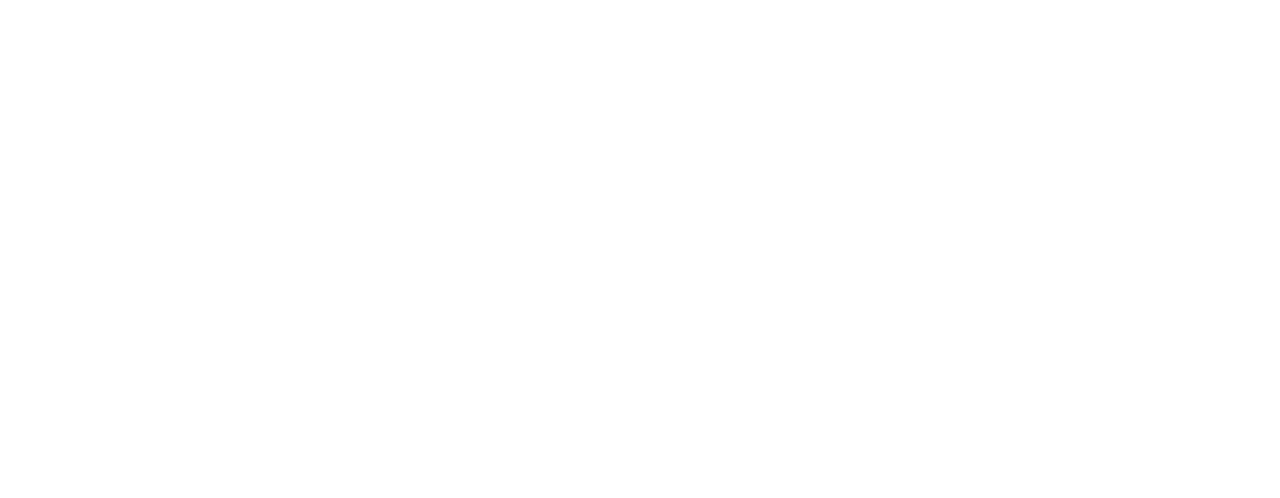
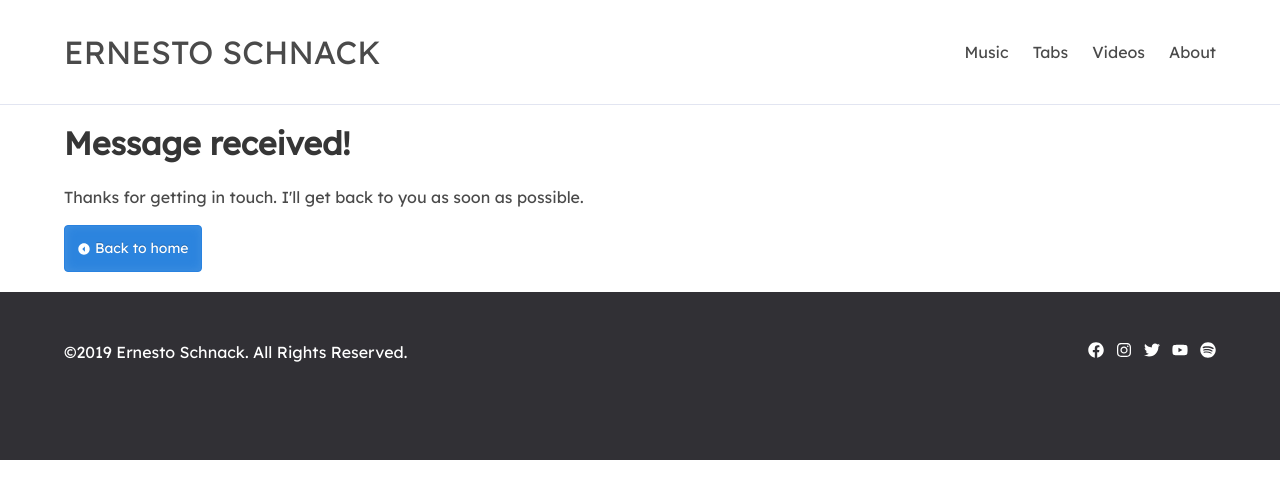
Before and after one commit to eschnack/ernestoschnack-site, a Gatsby site: page /success in a window 1280 px wide. Before the commit this address had no page. Built offline with nearby package versions, Linux system fonts and the light colour scheme; Gatsby itself is replaced by a stand-in of ours.

Commit message:
success message

```diff
--- /dev/null
+++ b/src/pages/success.js
@@ -0,0 +1,33 @@
+import React from "react"
+import "./mystyles.scss"
+
+import Layout from "../components/layout"
+import { Link } from "gatsby"
+import SEO from "../components/seo"
+
+import { IoMdArrowDropleftCircle } from "react-icons/io"
+
+const Success = () => (
+  <Layout>
+    <SEO title="Contact" />
+    <div className="container success">
+      <h1 className="title">Message received!</h1>
+      <section>
+        <div className="content">
+          <p>
+            Thanks for getting in touch. I'll get back to you as soon as
+            possible.
+          </p>
+          <p>
+            <Link to="/" className="button is-primary">
+              <IoMdArrowDropleftCircle />
+              &nbsp;Back to home
+            </Link>
+          </p>
+        </div>
+      </section>
+    </div>
+  </Layout>
+)
+
+export default Success
```
Also changed, not shown: src/pages/contact.js (+6 -1 lines).
